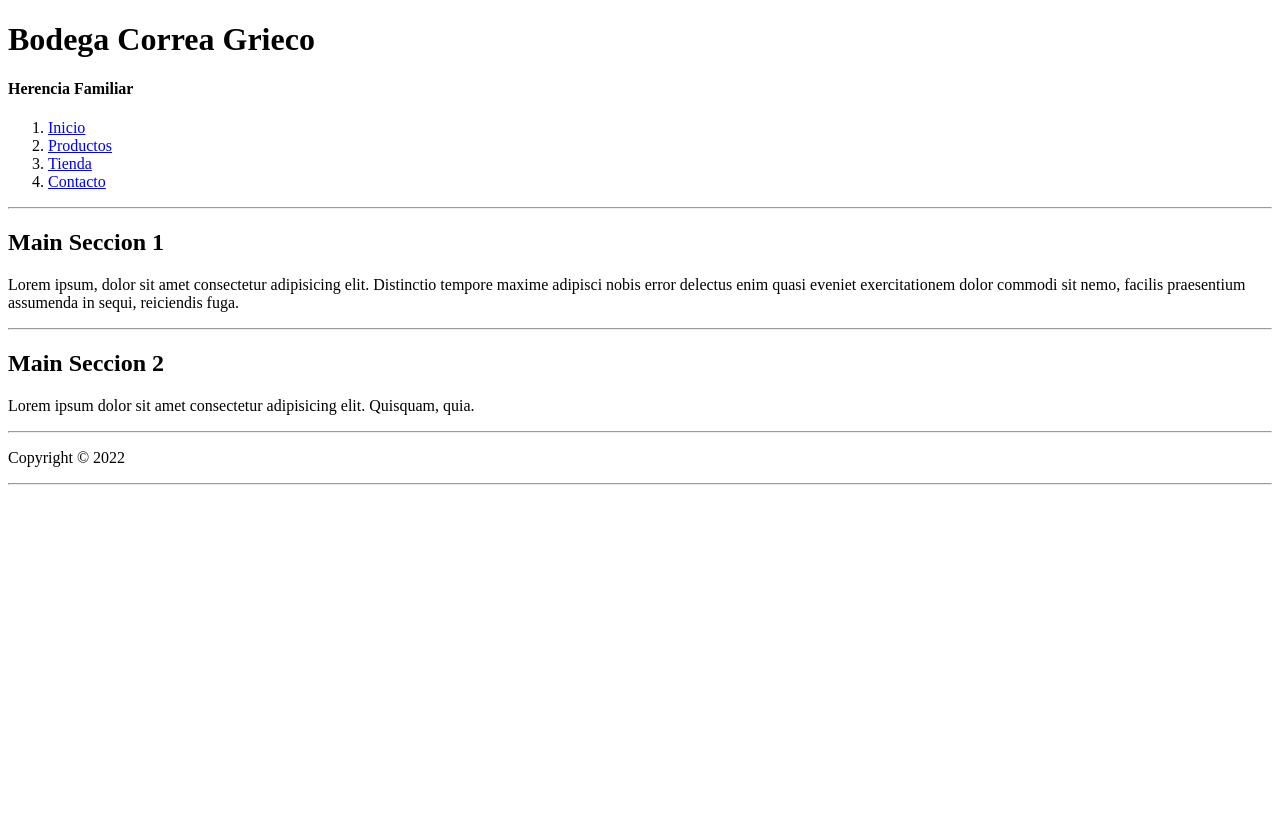
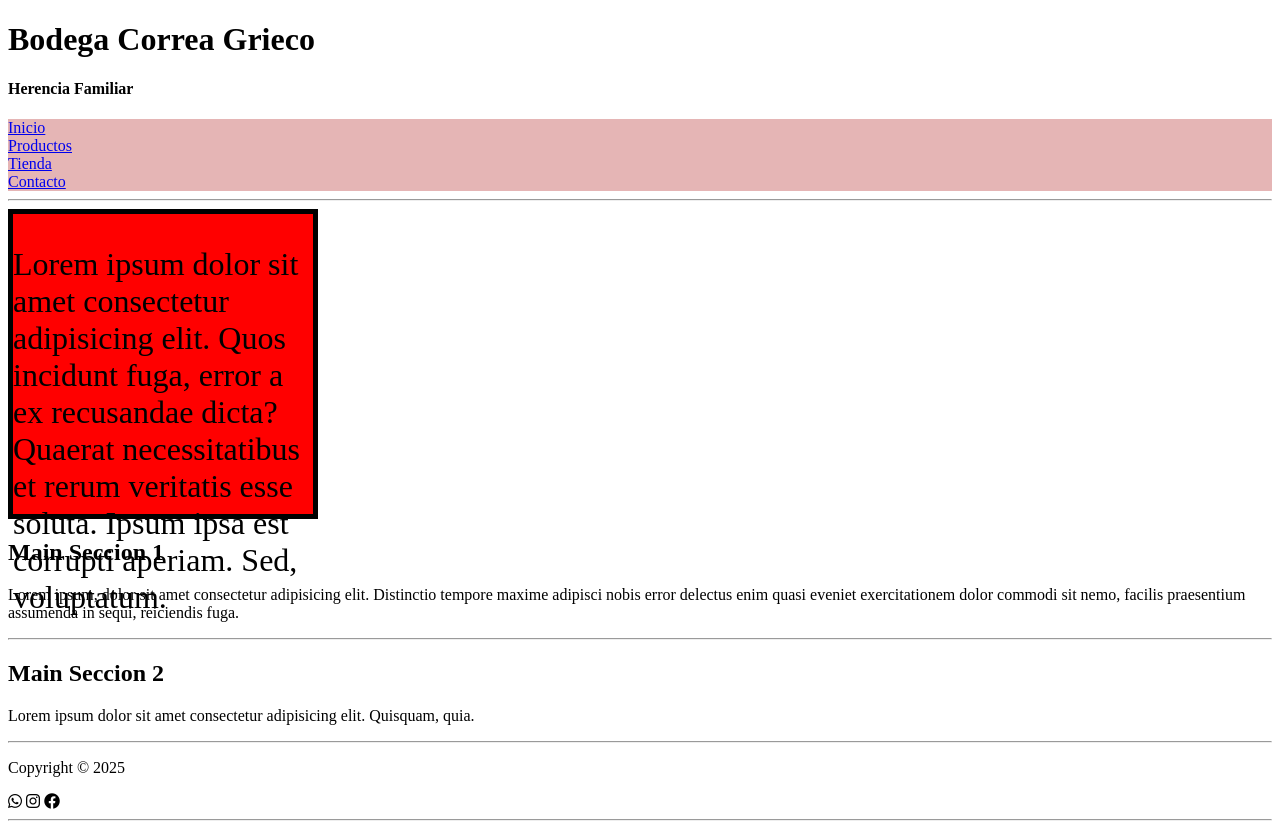
Before and after one commit to MaxCPietro/Bodega_Correa_Grieco, a plain HTML site: page index.html in a window 1280 px wide. Before the commit the page ends 800 px from the top, so only its background shows below. Drawn offline with Linux system fonts and the light colour scheme.

Commit message:
con contenido de clase 5

```diff
--- /dev/null
+++ b/CSS/index.css
@@ -0,0 +1,19 @@
+html {
+    font-size: 1rem;
+}
+
+ul {
+    list-style-type: none;
+    margin: 0;
+    padding: 0;
+    overflow: hidden;
+    background-color: #e5b5b5;
+}
+
+.Recuadro {
+    width: 300px;
+    height: 300px;
+    background-color: red;
+    border: 5px solid black;
+    font-size: 200%;
+}
--- a/index.html
+++ b/index.html
@@ -4,22 +4,27 @@
     <meta charset="UTF-8">
     <meta name="viewport" content="width=device-width, initial-scale=1.0">
     <title>Bodega Correa Grieco</title>
+    <link rel="stylesheet" href="/CSS/index.css">
+    <link rel="stylesheet" href="https://cdnjs.cloudflare.com/ajax/libs/font-awesome/6.4.0/css/all.min.css">
+
 </head>
 <body>
     <header>
         <h1>Bodega Correa Grieco</h1>
         <h4>Herencia Familiar</h4>
         <nav>
-            <ol>
+            <ul>
                 <li><a href="index.html">Inicio</a></li>
                 <li><a href="/HTML/productos.html">Productos</a></li>
                 <li><a href="/HTML/tienda.html">Tienda</a></li>
                 <li><a href="/HTML/contacto.html">Contacto</a></li>
-            </ol>
+            </ul>
         </nav>
         <hr>
     </header>
-
+    <div class="Recuadro">
+        <p>Lorem ipsum dolor sit amet consectetur adipisicing elit. Quos incidunt fuga, error a ex recusandae dicta? Quaerat necessitatibus et rerum veritatis esse soluta. Ipsum ipsa est corrupti aperiam. Sed, voluptatum.</p>
+    </div>
     <main>
         <section>
             <h2>Main Seccion 1</h2>
@@ -34,7 +39,10 @@
     </main>
 
     <footer>
-        <p>Copyright &copy; 2022</p>
+        <p>Copyright &copy; 2025</p>
+        <i class="fa-brands fa-whatsapp"></i>
+        <i class="fa-brands fa-instagram"></i>
+        <i class="fa-brands fa-facebook"></i>
         <hr>
     </footer>
 
```
